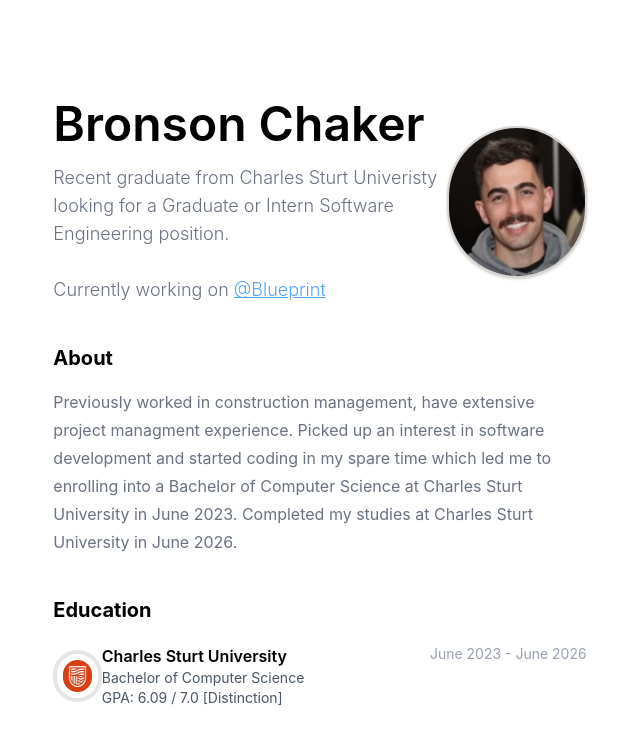
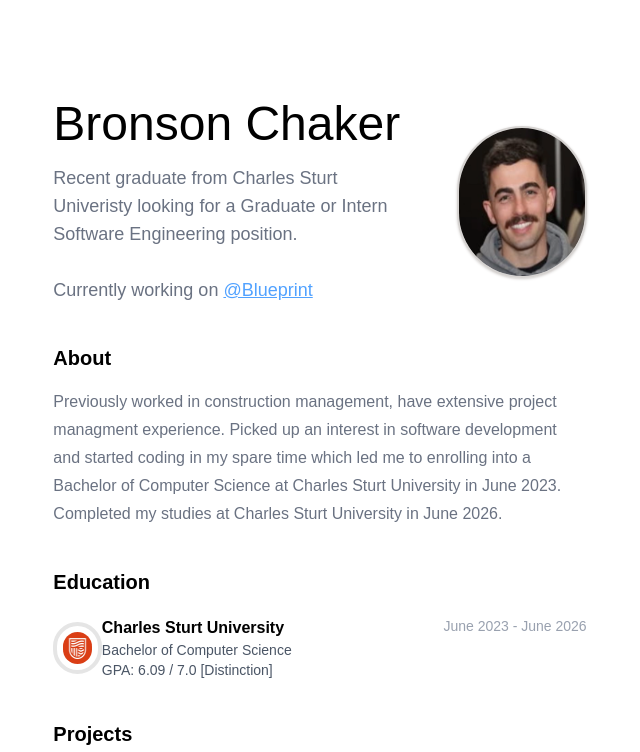
Before and after one commit to BronsonChaker/portfolio, a React (Vite) app: page / in a window 1280 px wide. Shown: the top 752 px of the page, without its empty margins (320-960 px from the left). Built offline with nearby package versions, Linux system fonts and the light colour scheme.

Commit message:
font change

```diff
--- a/src/App.jsx
+++ b/src/App.jsx
@@ -23,11 +23,11 @@ export default function App() {
     <div className="h-full w-full flex items-center justify-center mt-25">
       <title>Bronson Chaker</title>
 
-      <div className="w-5/12 max-lg:w-10/12">
+      <div className="w-5/12 max-lg:w-10/12 ">
         {/* Heading */}
-        <section id="heading" className="w-full flex">
+        <section id="heading" className="w-full flex gap-10">
           <div className="w-[80%]">
-            <h1 className="text-5xl font-semibold">Bronson Chaker</h1>
+            <h1 className="text-5xl font-medium">Bronson Chaker</h1>
 
             <p className="mt-4 text-lg text-gray-500 font-light">
               Recent graduate from Charles Sturt Univeristy looking for a
--- a/src/index.css
+++ b/src/index.css
@@ -6,3 +6,7 @@ a.active {
   text-underline-offset: 4px;
   text-decoration-thickness: 2px;
 }
+
+* {
+  font-family: sans-serif;
+}
```
